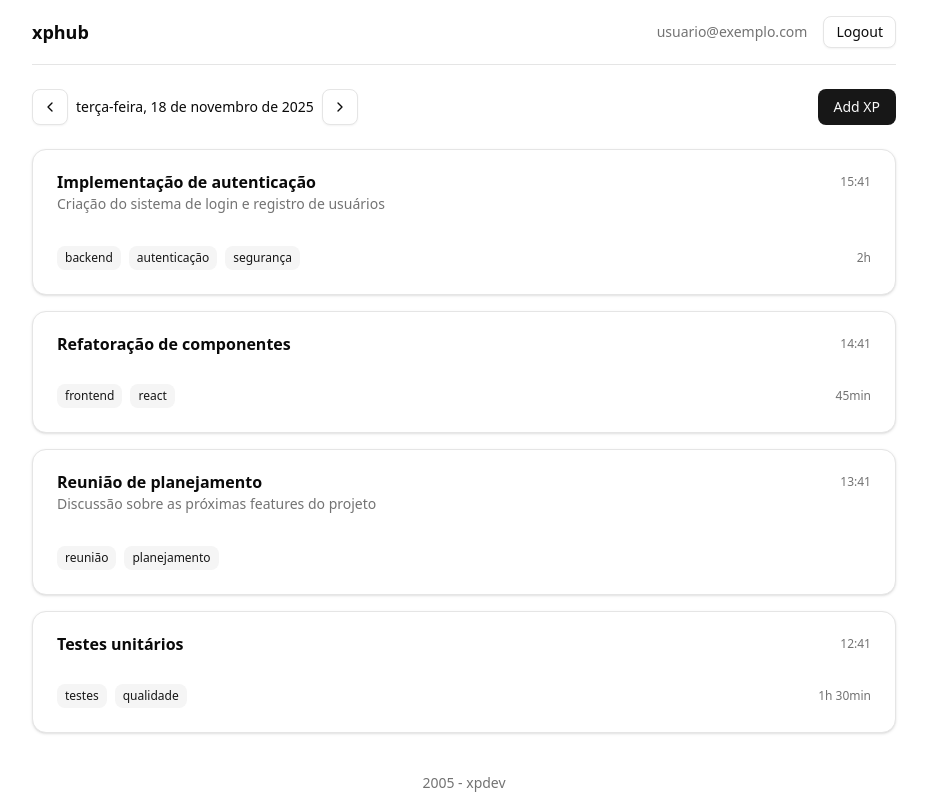
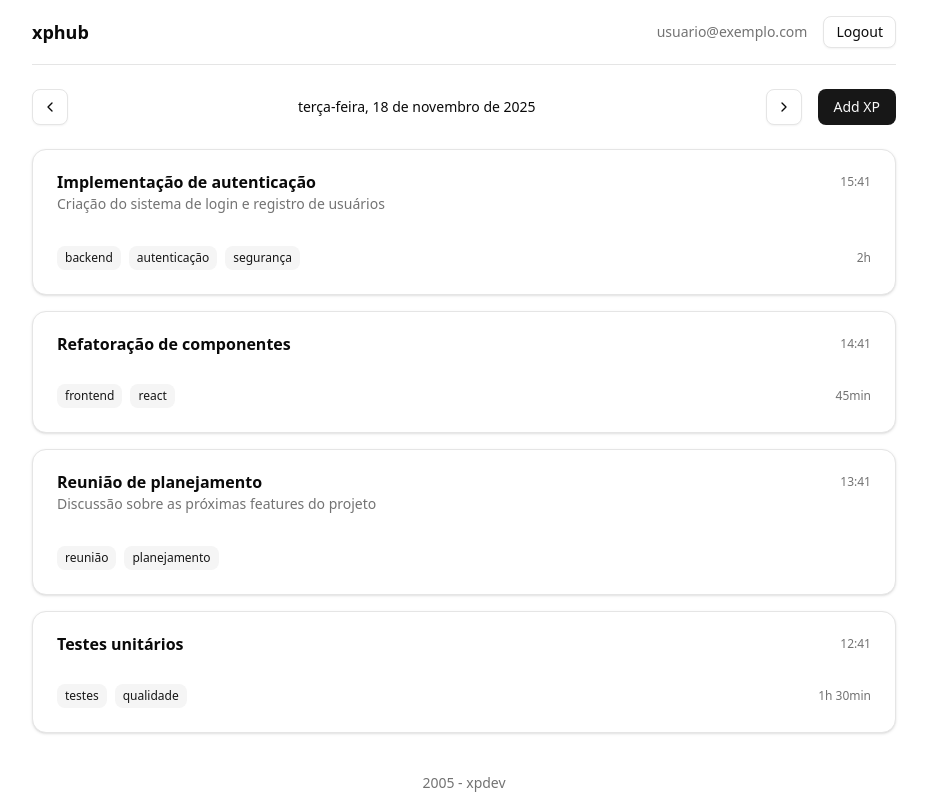
Before and after one commit to fischerafael/xp-hub, a Next.js app: page /app in a window 1280 px wide. Shown: the whole page, without its empty margins (176-1103 px from the left). Built offline with nearby package versions, Linux system fonts and the light colour scheme.

Commit message:
refactor: update layout and styling in DateSelector and AppPage components for improved responsiveness and structure

```diff
--- a/components/date-selector.tsx
+++ b/components/date-selector.tsx
@@ -29,8 +29,8 @@ export function DateSelector() {
   };
 
   return (
-    <div className="flex items-center justify-between gap-4">
-      <div className="flex items-center gap-2">
+    <div className="flex items-center w-full justify-between gap-4">
+      <div className="flex items-center w-full justify-between gap-2">
         <Button variant="outline" size="icon" onClick={goToPreviousDay}>
           <ChevronLeft className="h-4 w-4" />
         </Button>
--- a/src/routes/app.tsx
+++ b/src/routes/app.tsx
@@ -46,7 +46,7 @@ export function AppPage() {
   };
 
   return (
-    <div className="flex min-h-screen flex-col">
+    <div className="flex min-h-screen justify-between flex-col">
       <div className="mx-auto w-full max-w-4xl px-4">
         <Header />
         <main className="py-6">
@@ -56,8 +56,8 @@ export function AppPage() {
           </div>
           <XPList xps={mockXPs} />
         </main>
-        <Footer />
       </div>
+      <Footer />
     </div>
   );
 }
```
